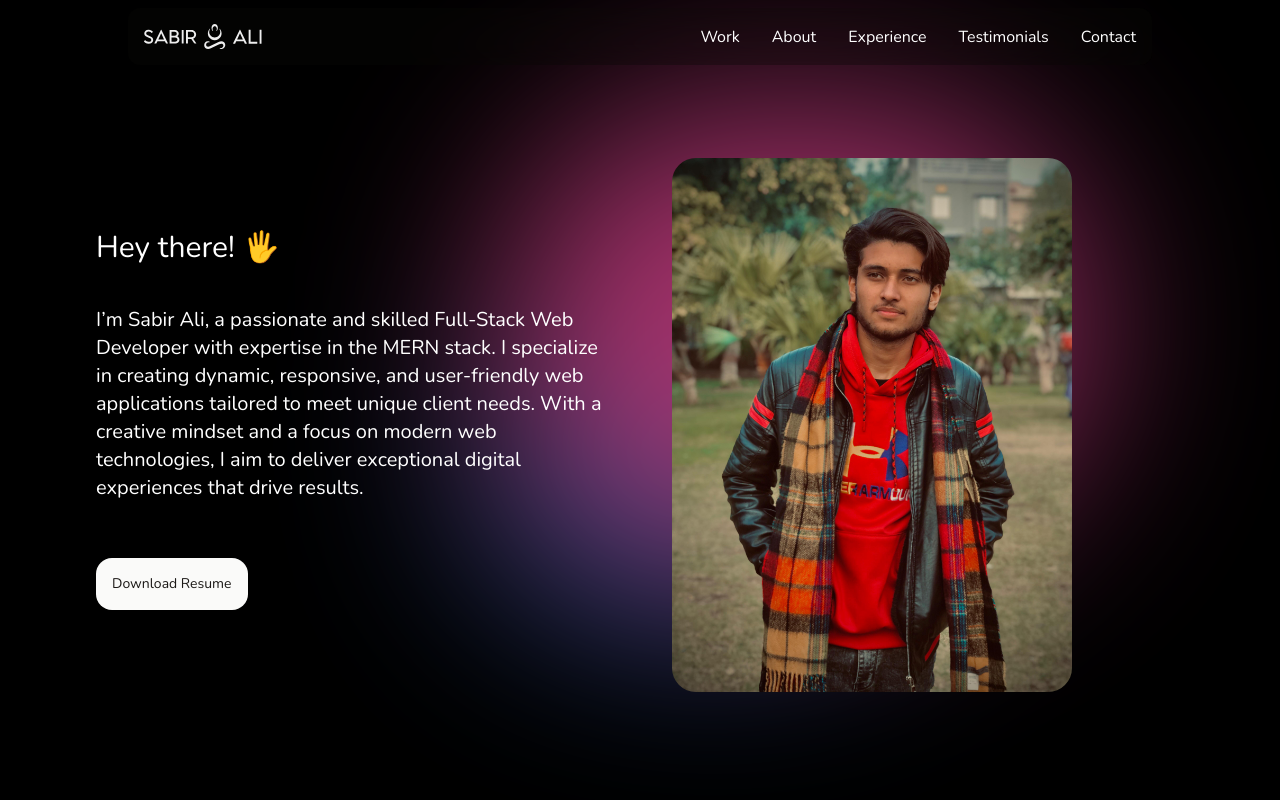
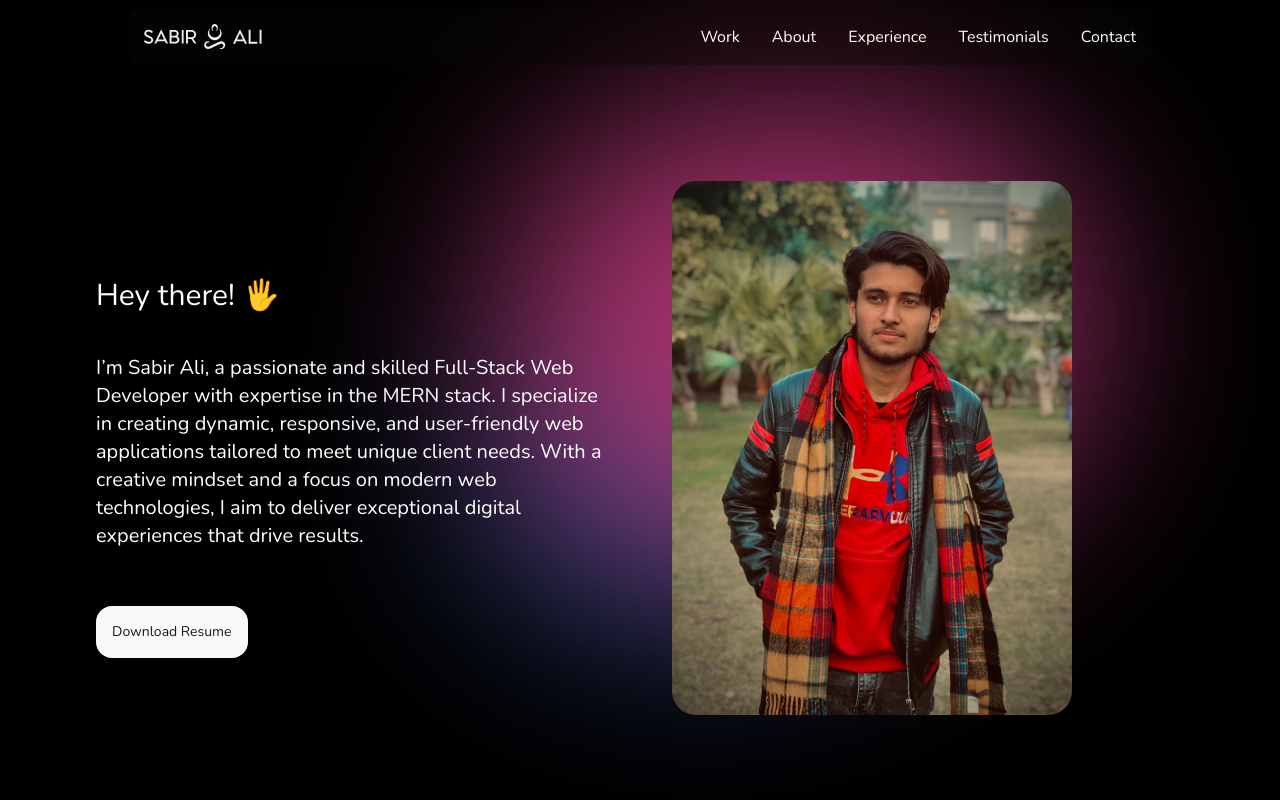
Before and after one commit to sabirsheik/New-Portfolio, a React (Vite) app: page / in a window 1280 px wide. Shown: the top 800 px of the page. Built offline with nearby package versions, Linux system fonts and the light colour scheme.

Commit message:
Code Update

```diff
--- a/src/Components/Hero.jsx
+++ b/src/Components/Hero.jsx
@@ -3,31 +3,27 @@ import { HERO_CONTENT } from "../constants";
 import Sabir from "../assets/Sabir.jpg";
 
 const Hero = () => {
-  const isMobile = window.innerWidth < 768;
-
   const textVariants = {
-    hidden: { opacity: 0, y: 50 },
+    hidden: { opacity: 0, x: -50 },
     visible: {
       opacity: 1,
-      y: 0,
-      transition: { duration: isMobile ? 0.6 : 0.8, ease: "easeOut" },
+      x: 0,
+      transition: { duration: 0.8, ease: "easeOut" },
     },
   };
 
   const imageVariants = {
-    hidden: { clipPath: "inset(0 10% 0 10%)", opacity: 0 },
+    hidden: { opacity: 0, x: 50 },
     visible: {
-      clipPath: "inset(0 0% 0 0%)",
       opacity: 1,
-      transition: {
-        duration: isMobile ? 0.8 : 1.2,
-        ease: "easeInOut",
-      },
+      x: 0,
+      transition: { duration: 0.8, ease: "easeOut" },
     },
   };
 
   return (
-    <div className="mt-50 relative z-10 min-h-screen flex flex-wrap flex-col max-w-6xl mx-auto md:flex-row items-center justify-center text-white">
+    <div className="mt-50 mt-12 relative z-10 min-h-screen flex flex-col md:flex-row max-w-6xl mx-auto items-center justify-center text-white">
+      {/* Text Section */}
       <motion.div
         className="w-full md:w-1/2 p-8"
         initial="hidden"
@@ -35,10 +31,16 @@ const Hero = () => {
         viewport={{ once: true, amount: 0.2 }}
         variants={textVariants}
       >
-        <motion.h1 className="text-lg md:text-2xl lg:text-3xl my-10">
+        <motion.h1
+          className="text-lg md:text-2xl lg:text-3xl my-10"
+          variants={textVariants}
+        >
           {HERO_CONTENT.greeting}
         </motion.h1>
-        <motion.p className="text-md md:text-lg lg:text-xl mb-6">
+        <motion.p
+          className="text-md md:text-lg lg:text-xl mb-6"
+          variants={textVariants}
+        >
           {HERO_CONTENT.introduction}
         </motion.p>
         <motion.a
@@ -47,12 +49,15 @@ const Hero = () => {
           target="_blank"
           download
           rel="noreferrer"
+          variants={textVariants}
         >
           {HERO_CONTENT.resumeLinkText}
         </motion.a>
       </motion.div>
+
+      {/* Image Section */}
       <motion.div
-        className="w-full md:mt-[50px] md:w-1/2 p-8"
+        className="w-full md:w-1/2 p-8"
         initial="hidden"
         whileInView="visible"
         viewport={{ once: true, amount: 0.2 }}
```
